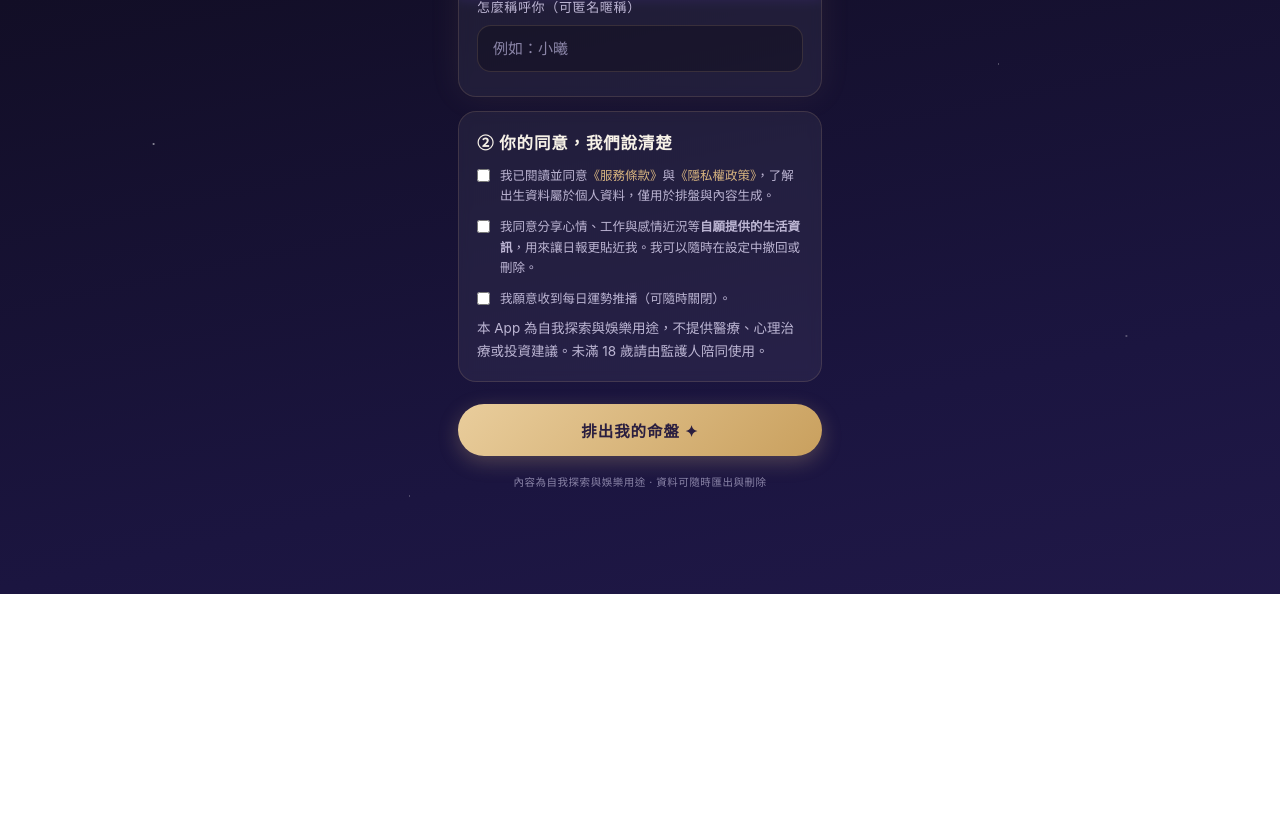
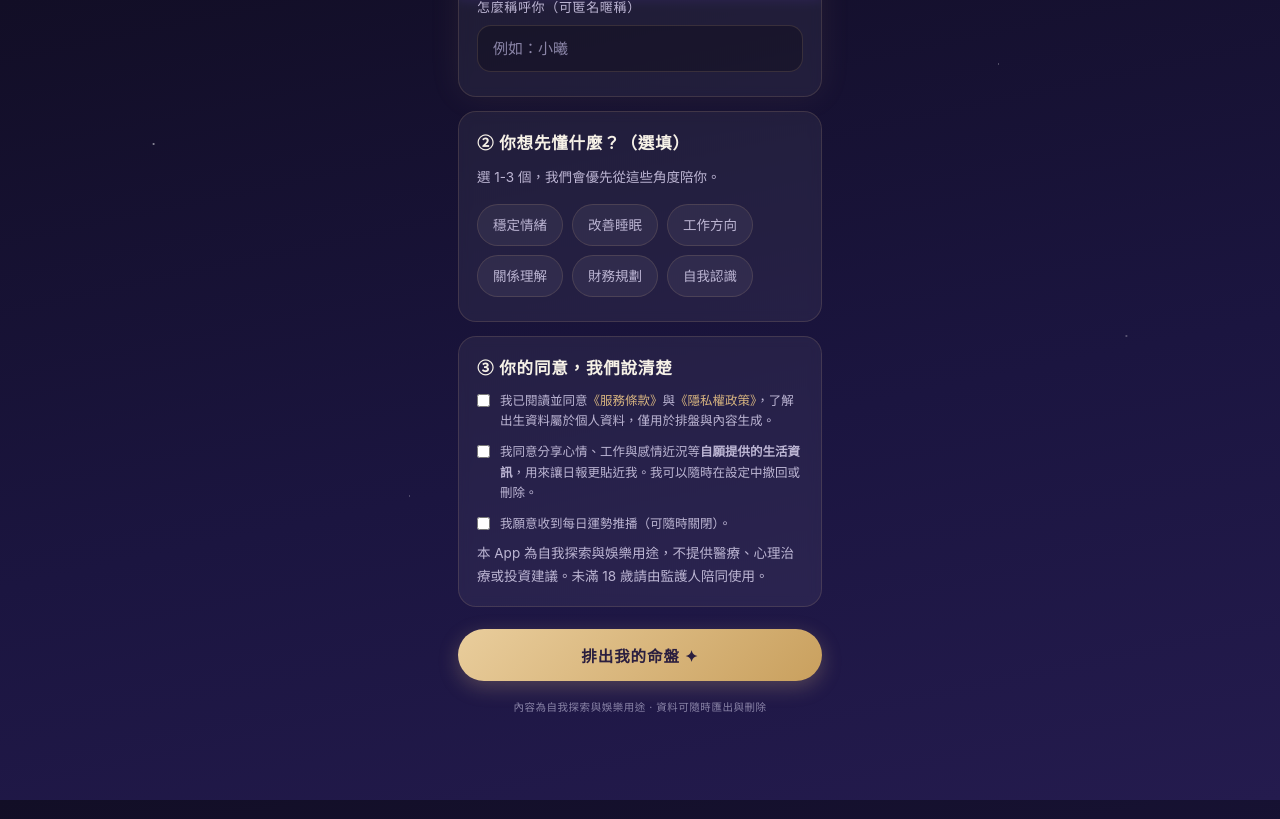
Before and after one commit to easonhu0308/maypp, a React (Vite) app: page /#/onboarding in a window 1280 px wide. Shown: the part 800-1619 px from the top of the page. Before the commit the page ends 1394 px from the top, so only its background shows below. Built offline with nearby package versions, Linux system fonts and the light colour scheme.

Commit message:
feat: onboarding 目標、時間軸洞察、問事頁支援 query category

```diff
--- a/src/screens/Ask.jsx
+++ b/src/screens/Ask.jsx
@@ -1,5 +1,5 @@
 import React, { useMemo, useState } from 'react';
-import { useNavigate } from 'react-router-dom';
+import { useNavigate, useSearchParams } from 'react-router-dom';
 import { getProfile, getCheckins, recentCheckins, addReport } from '../lib/storage.js';
 import { buildAstrolabe, getMingStarNames } from '../lib/astro.js';
 import { buildAskReport } from '../lib/daily.js';
@@ -16,12 +16,14 @@ const CATEGORIES = [
 
 export default function Ask() {
   const navigate = useNavigate();
+  const [searchParams] = useSearchParams();
   const profile = getProfile();
   const astrolabe = useMemo(() => buildAstrolabe(profile), [profile]);
   const mingStars = useMemo(() => getMingStarNames(astrolabe), [astrolabe]);
   const recent = useMemo(() => recentCheckins(7), []);
 
-  const [category, setCategory] = useState('career');
+  const initialCategory = searchParams.get('category') || 'career';
+  const [category, setCategory] = useState(CATEGORIES.some((c) => c.key === initialCategory) ? initialCategory : 'career');
   const [question, setQuestion] = useState('');
 
   const handleSubmit = (e) => {
--- a/src/screens/Onboarding.jsx
+++ b/src/screens/Onboarding.jsx
@@ -14,6 +14,20 @@ export default function Onboarding() {
   const [agreeTerms, setAgreeTerms] = useState(false);
   const [agreeData, setAgreeData] = useState(false);
   const [agreePush, setAgreePush] = useState(false);
+  const [goals, setGoals] = useState([]);
+
+  const GOAL_OPTIONS = [
+    '穩定情緒',
+    '改善睡眠',
+    '工作方向',
+    '關係理解',
+    '財務規劃',
+    '自我認識',
+  ];
+
+  const toggleGoal = (g) => {
+    setGoals((prev) => (prev.includes(g) ? prev.filter((x) => x !== g) : [...prev, g]));
+  };
 
   const submit = () => {
     if (!solarDate) return toast.show('請選擇出生日期');
@@ -27,6 +41,7 @@ export default function Onboarding() {
       // iztro 需要二元性別以排大限順逆；「其他／不透露」以「男」計算
       gender: genderRaw === '女' ? '女' : '男',
       consents: { terms: agreeTerms, data: agreeData, push: agreePush },
+      goals: goals.slice(0, 3),
       createdAt: toISODate(),
     });
     navigate('/chart');
@@ -95,7 +110,23 @@ export default function Onboarding() {
       </div>
 
       <div className="card">
-        <h3>② 你的同意，我們說清楚</h3>
+        <h3>② 你想先懂什麼？（選填）</h3>
+        <p className="mb16">選 1-3 個，我們會優先從這些角度陪你。</p>
+        <div className="chips" style={{ marginBottom: 6 }}>
+          {GOAL_OPTIONS.map((g) => (
+            <span
+              key={g}
+              className={`chip${goals.includes(g) ? ' on' : ''}`}
+              onClick={() => toggleGoal(g)}
+            >
+              {g}
+            </span>
+          ))}
+        </div>
+      </div>
+
+      <div className="card">
+        <h3>③ 你的同意，我們說清楚</h3>
         <div className="checkrow mt8">
           <input type="checkbox" id="c1" checked={agreeTerms} onChange={(e) => setAgreeTerms(e.target.checked)} />
           <label htmlFor="c1">我已閱讀並同意<a>《服務條款》</a>與<a>《隱私權政策》</a>，了解出生資料屬於個人資料，僅用於排盤與內容生成。</label>
--- a/src/screens/Privacy.jsx
+++ b/src/screens/Privacy.jsx
@@ -3,6 +3,7 @@ import { useNavigate } from 'react-router-dom';
 import {
   getProfile,
   getCheckins,
+  getReports,
   getSettings,
   saveSettings,
   exportAllData,
@@ -24,6 +25,7 @@ export default function Privacy() {
   const toast = useToast();
   const profile = getProfile();
   const checkins = getCheckins();
+  const reports = getReports();
   const [settings, setSettings] = useState(() => {
     const s = getSettings();
     return { aiDaily: true, ...s, push: profile.consents?.push ?? s.push };
@@ -66,8 +68,19 @@ export default function Privacy() {
       <div className="card glow">
         <div className="row"><span>✦ 我的命盤資料</span><span className="sub">{formatDots(profile.solarDate)} {timeSlotName(profile.timeIndex)}時</span></div>
         <div className="row"><span>🌿 生活分享紀錄</span><span className="sub">{checkins.length} 則打卡</span></div>
-        <div className="row" style={{ border: 'none' }}><span>❖ 已購報告</span><span className="sub">0 份</span></div>
+        <div className="row" style={{ border: 'none' }}><span>❖ 問事報告</span><span className="sub">{reports.length} 份</span></div>
       </div>
+
+      {profile.goals?.length > 0 && (
+        <div className="card">
+          <h3>我的身心靈目標</h3>
+          <div className="chips mt8">
+            {profile.goals.map((g) => (
+              <span key={g} className="chip on">{g}</span>
+            ))}
+          </div>
+        </div>
+      )}
 
       <div className="card">
         <h3>我的資料，我做主</h3>
--- a/src/screens/Timeline.jsx
+++ b/src/screens/Timeline.jsx
@@ -1,13 +1,36 @@
-import React from 'react';
-import { getProfile, getCheckins } from '../lib/storage.js';
+import React, { useMemo } from 'react';
+import { Link } from 'react-router-dom';
+import { getProfile, getCheckins, recentCheckins } from '../lib/storage.js';
 import { buildAstrolabe, getMingStarNames } from '../lib/astro.js';
 import { formatShortLabel } from '../lib/time.js';
 import TabBar from '../components/TabBar.jsx';
+
+const INSIGHT_TIPS = {
+  工作卡關: { text: '最近「工作卡關」出現比較多次。要不要針對事業問一件事，把卡住點攤開來看？', link: '/ask?category=career' },
+  有點疲憊: { text: '你最近標了幾次疲憊。身體的訊號值得被認真對待，要不要看看健康方向的建議？', link: '/ask?category=health' },
+  想被鼓勵: { text: '你想被鼓勵，那我們就主動一點：今天給自己一個小肯定，也可以問問年度運勢怎麼走。', link: '/ask?category=yearly' },
+  感情甜蜜: { text: '最近感情狀態不錯，趁這個時機多懂一點自己的關係模式也不錯。', link: '/ask?category=love' },
+  家庭瑣事: { text: '家庭相關的標籤出現了。如果你覺得消耗，可以針對人際關係問一件事。', link: '/ask?category=social' },
+  意外驚喜: { text: '最近有意外驚喜，保持開放，看看財運方向有沒有值得留意的訊號。', link: '/ask?category=money' },
+};
 
 export default function Timeline() {
   const profile = getProfile();
   const checkins = getCheckins().slice().reverse(); // 新的在前
   const mingStars = getMingStarNames(buildAstrolabe(profile));
+  const recent = useMemo(() => recentCheckins(30), []);
+
+  const insight = useMemo(() => {
+    const counts = {};
+    for (const c of recent) {
+      for (const tag of c.tags || []) {
+        counts[tag] = (counts[tag] || 0) + 1;
+      }
+    }
+    const sorted = Object.entries(counts).sort((a, b) => b[1] - a[1]);
+    const top = sorted.find(([tag]) => INSIGHT_TIPS[tag]);
+    return top ? INSIGHT_TIPS[top[0]] : null;
+  }, [recent]);
 
   const tagCount = checkins.reduce((n, c) => n + (c.tags || []).length, 0);
 
@@ -26,6 +49,14 @@ export default function Timeline() {
             : '「故事才剛開始。今天的第一則打卡，會成為明天日報記得你的第一件事。」'}
         </p>
       </div>
+
+      {insight && (
+        <div className="card" style={{ borderColor: 'rgba(139,92,246,.35)', background: 'rgba(139,92,246,.08)' }}>
+          <h3>💡 越來越懂你</h3>
+          <p className="lead" style={{ fontSize: 14, lineHeight: 1.7, marginBottom: 10 }}>{insight.text}</p>
+          <Link className="btn btn-ghost btn-sm" to={insight.link} style={{ fontSize: 12 }}>去問問看 →</Link>
+        </div>
+      )}
 
       <div className="tl">
         {checkins.map((c, i) => (
```
